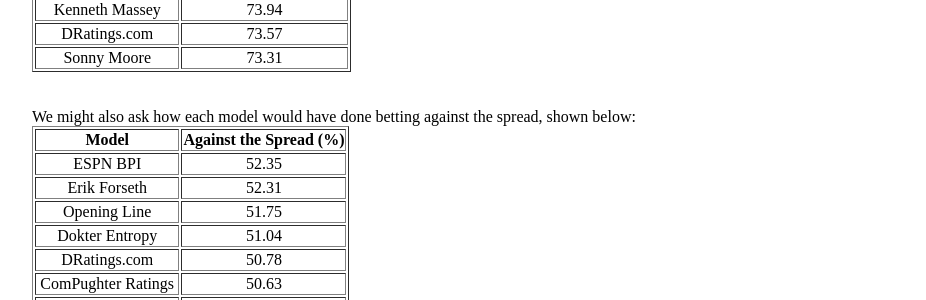
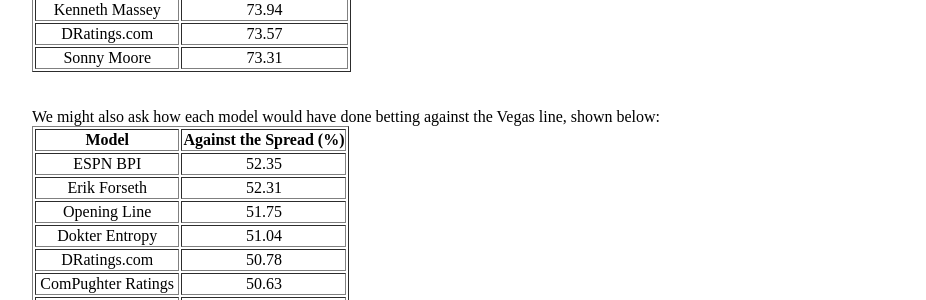
Before and after one commit to erikrforseth/erikrforseth.github.io, a Jekyll site: the page built from about.html, in a window 1280 px wide and 900 px high, scrolled down 810 px. Shown: the part 152-452 px from the top of the window, without its empty margins (160-1086 px from the left). Built offline with Jekyll 4.4.1, drawn with Linux system fonts in a browser that asks for light colours.

Commit message:
about page

```diff
--- a/about.html
+++ b/about.html
@@ -149,7 +149,7 @@
   </tbody>
 </table>
 <br><br>
-We might also ask how each model would have done betting against the spread, shown below:
+We might also ask how each model would have done betting against the Vegas line, shown below:
 <br>
 <table border="1" class="dataframe">
   <thead>
```
